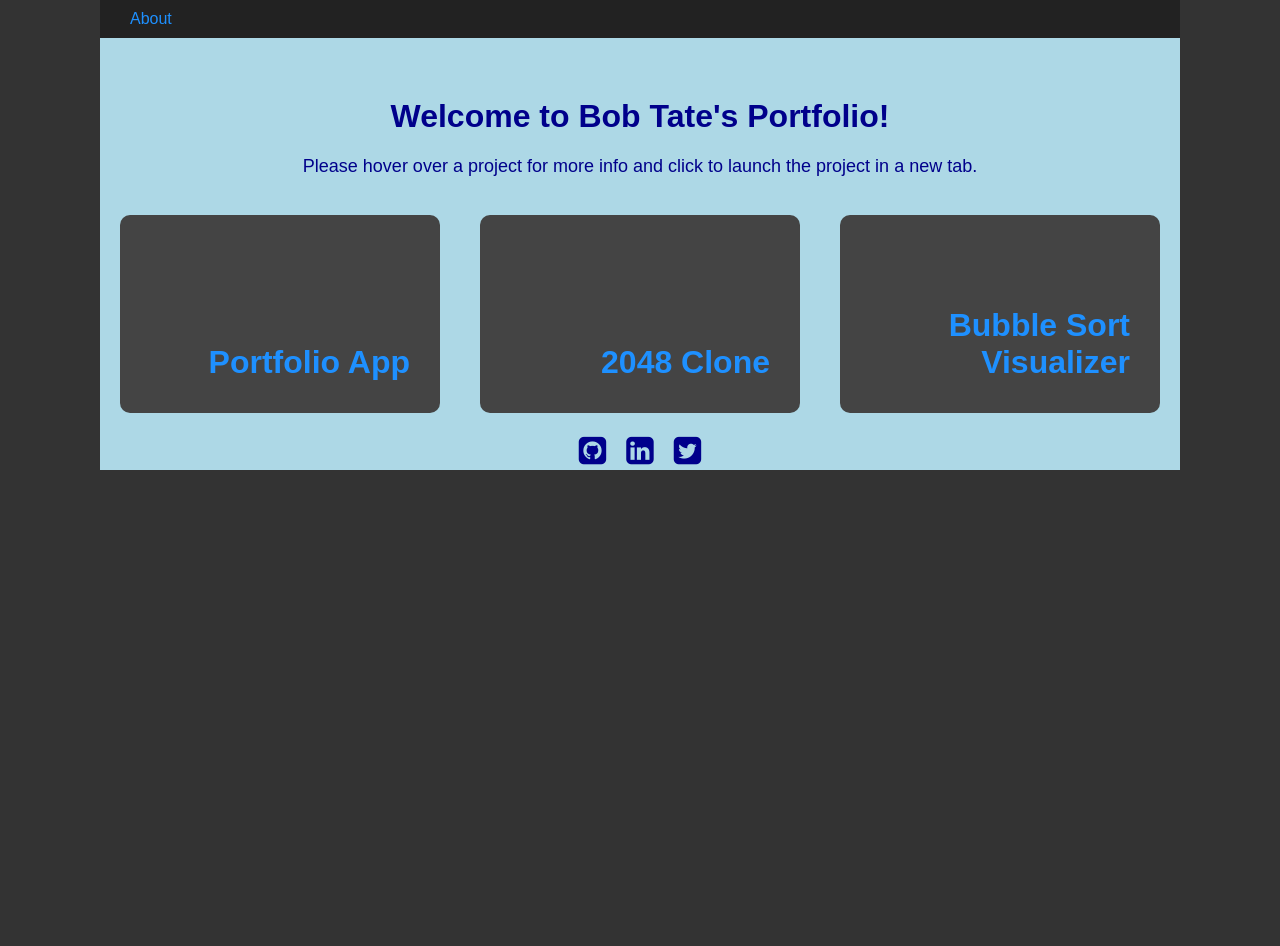
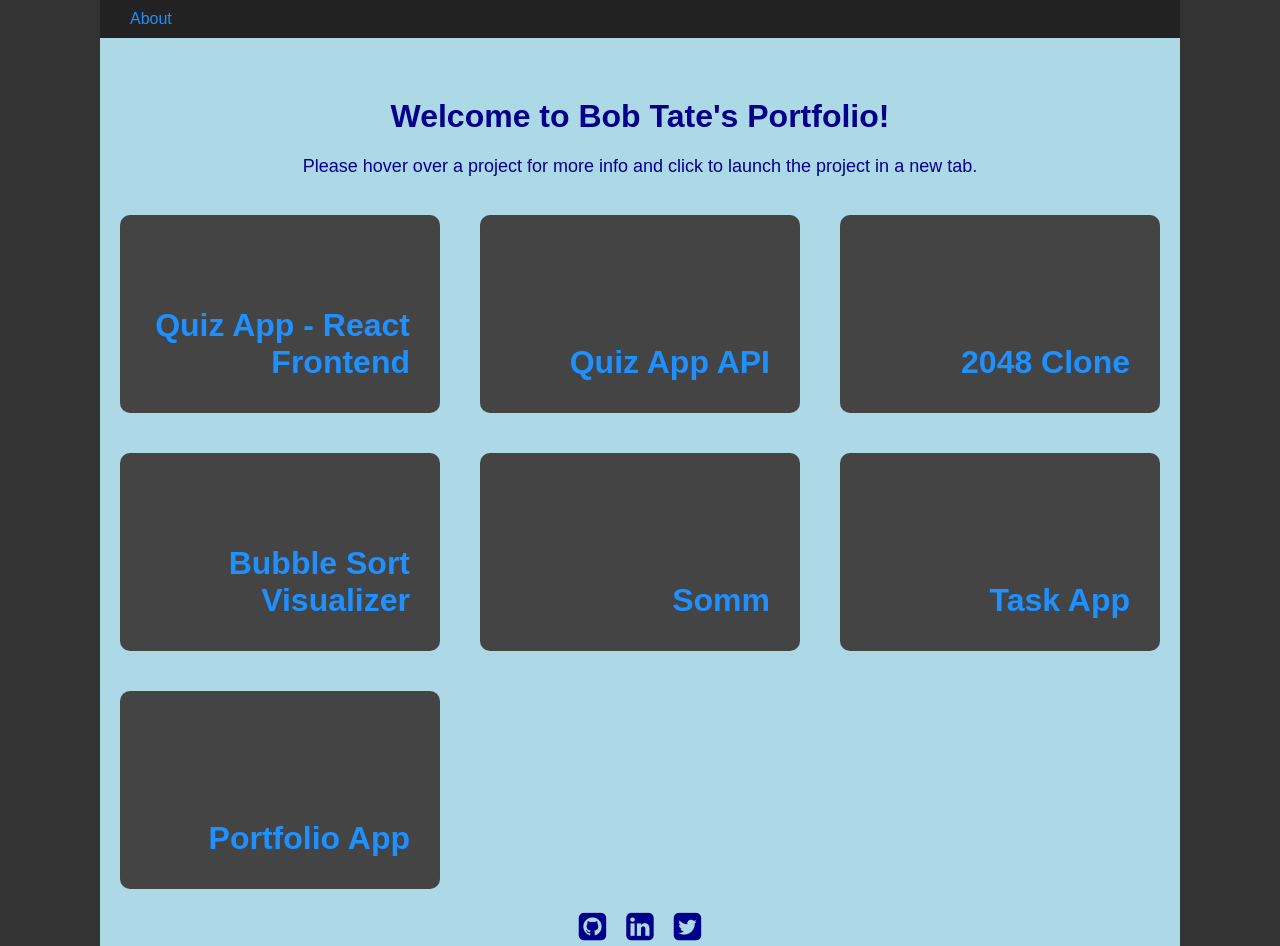
Before and after one commit to Btate712/Portfolio, a React (Create React App) app: page / in a window 1280 px wide. Before the commit the page ends 800 px from the top, so only its background shows below. Built offline with nearby package versions, Linux system fonts and the light colour scheme.

Commit message:
added conditional rendering for project location button and added info for more projects

```diff
--- a/src/components/Card.js
+++ b/src/components/Card.js
@@ -10,7 +10,9 @@ const Card = ({ isMobile, description, word, codeLocation, location, handleMobil
       <div className="links">
         <br />
         <br />
-        <a href={ location } target="_blank">Launch</a>
+        { location &&
+          <a href={ location } target="_blank">Launch</a>
+        }
         <a href={ codeLocation } target="_blank">Code</a>
       </div>
     )
--- a/src/data/portfolio.js
+++ b/src/data/portfolio.js
@@ -1,9 +1,14 @@
 const portfolio = [
   {
-    "title": "Portfolio App",
-    "description": "This Page - A React app written to display my projects" ,
-    "location": "/",
-    "codeLocation": "https://github.com/Btate712/portfolio"
+    "title": "Quiz App - React Frontend",
+    "description": "A React application that makes use of the Quiz App API for taking multiple choice quizzes" ,
+    "codeLocation": "https://github.com/Btate712/quiz-react",
+    "videoLocation": "https://www.youtube.com/watch?v=NurMlVhBgQs"
+  },{
+    "title": "Quiz App API",
+    "description": "A Ruby on Rails API for storing multiple choice questions and delivering quizzes using those questions" ,
+    "codeLocation": "https://github.com/Btate712/quiz-api",
+    "videoLocation": "https://www.youtube.com/watch?v=NurMlVhBgQs"
   },{
     "title": "2048 Clone",
     "description": "A clone of the game 2048 written in vanilla JS",
@@ -14,6 +19,20 @@ const portfolio = [
     "description": "A vanilla JS app written to visualize how a bubble sort works" ,
     "location": "http://www.thetater.net/bubblesort/bubblesort.html",
     "codeLocation": "https://github.com/Btate712/BubbleSort"
+  },{
+    "title": "Somm",
+    "description": "An application written in Ruby on Rails to rate and review wines" ,
+    "codeLocation": "https://github.com/Btate712/rails_wine_project",
+    "videoLocation": "https://www.youtube.com/watch?v=ataiGYD04kg&feature=youtu.be"
+  },{
+    "title": "Task App",
+    "description": "An application written in Sinatra to assign tasks in a business environment" ,
+    "codeLocation": "https://github.com/Btate712/tasks_sinatra_web_app",
+    "videoLocation": "https://www.youtube.com/watch?v=qJCnNi-AaMU&feature=youtu.be"
+  },{
+    "title": "Portfolio App",
+    "description": "This Page - A React app written to display my projects" ,
+    "codeLocation": "https://github.com/Btate712/portfolio"
   }
 ]
 
```
Also changed, not shown: 1 other file (tests, documents, lock files or other folders).
